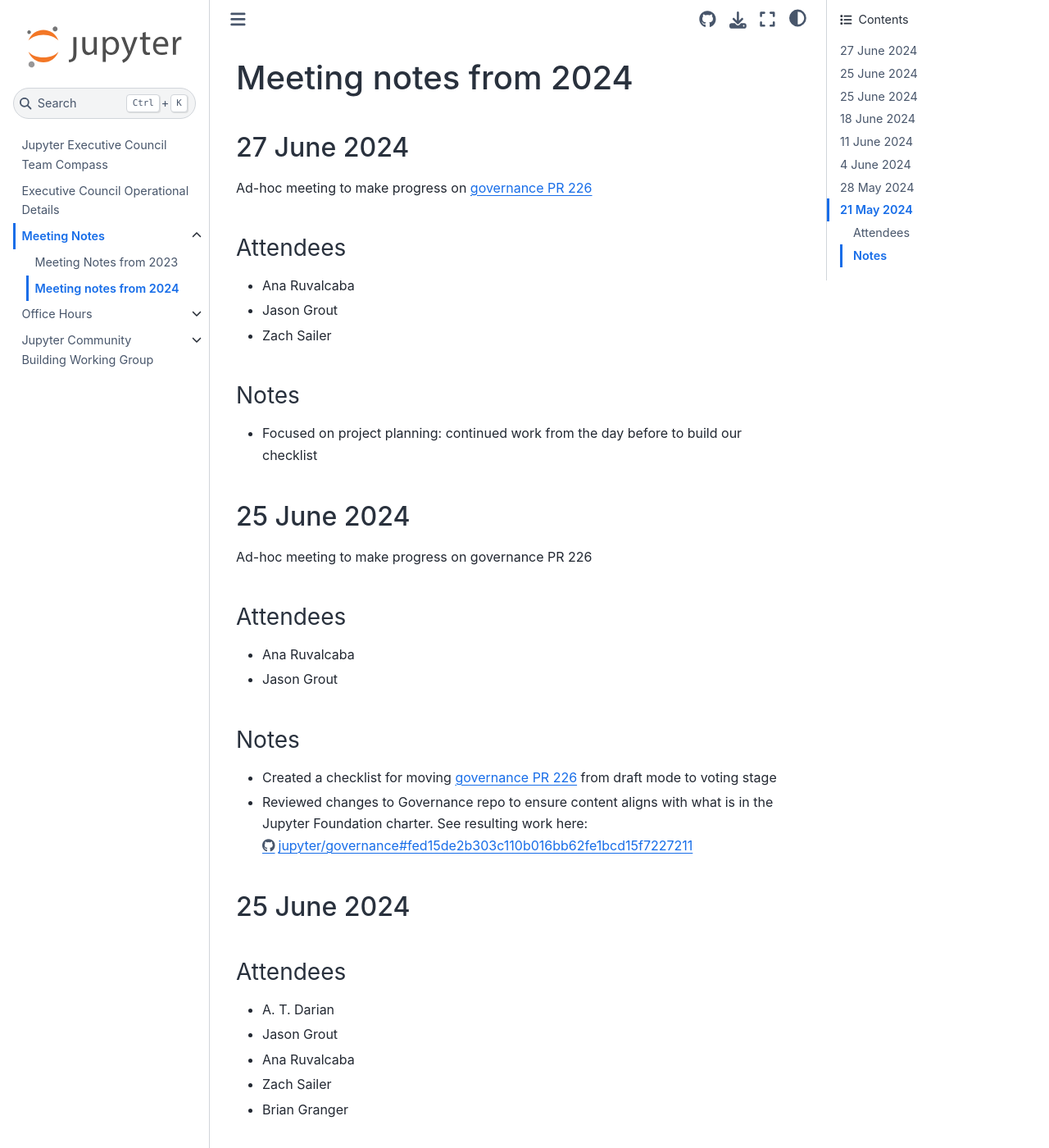
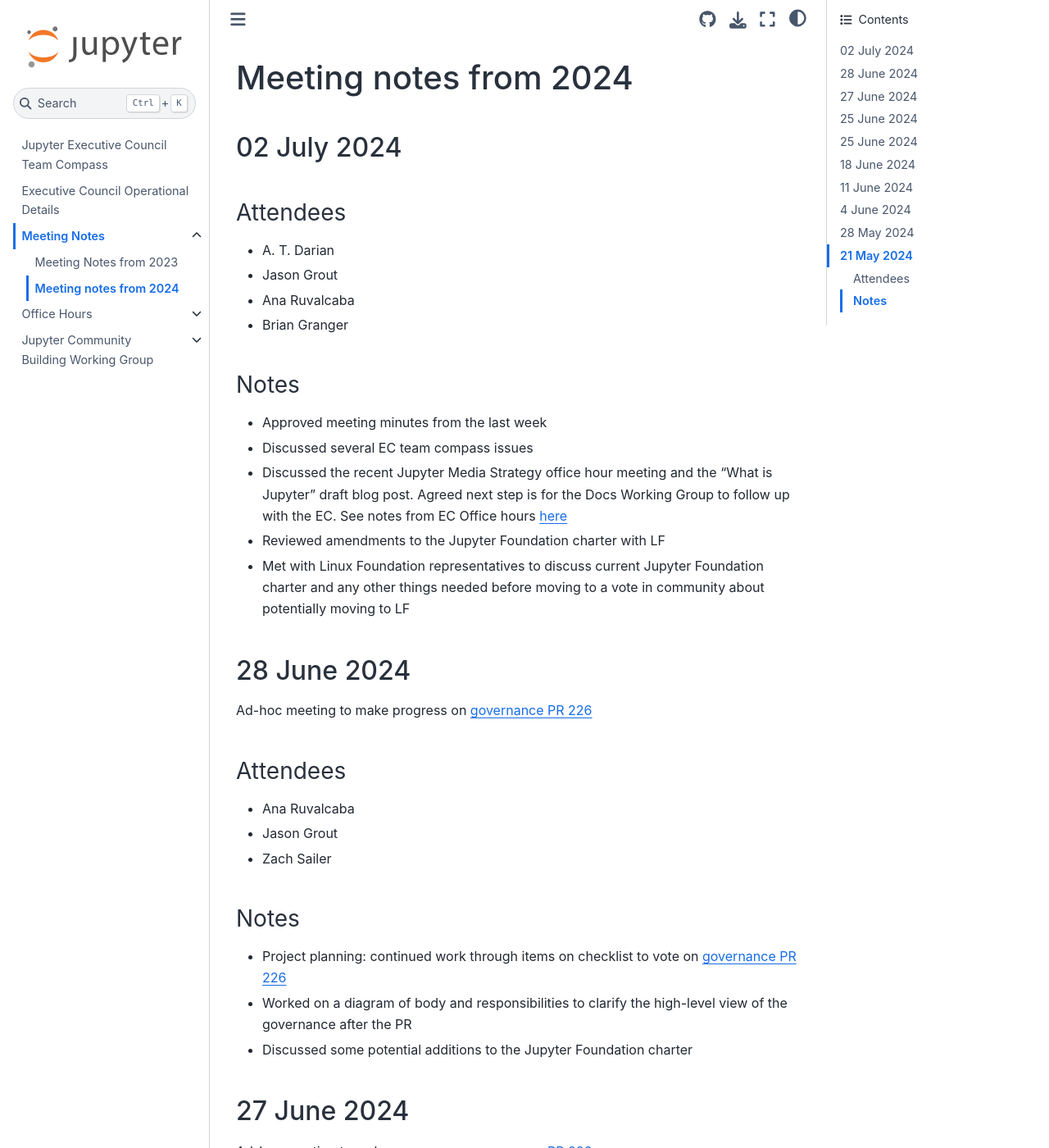
Before and after one commit to jupyter-governance/ec-team-compass, a Sphinx documentation site: the page built from docs/meeting_notes/2024.md, in a window 1280 px wide and 1400 px high. Shown: the whole window at 82% size. Built offline with Sphinx 7.4.7 and the Sphinx Book theme 1.1.4, drawn with Linux system fonts in a browser that asks for light colours.

Commit message:
Add more meeting minutes

```diff
--- a/docs/meeting_notes/2024.md
+++ b/docs/meeting_notes/2024.md
@@ -1,4 +1,34 @@
 # Meeting notes from 2024
+
+## 02 July 2024
+
+### Attendees
+* A. T. Darian
+* Jason Grout
+* Ana Ruvalcaba
+* Brian Granger
+
+### Notes
+* Approved meeting minutes from the last week
+* Discussed several EC team compass issues
+* Discussed the recent Jupyter Media Strategy office hour meeting and the "What is Jupyter" draft blog post. Agreed next step is for the Docs Working Group to follow up with the EC. See notes from EC Office hours [here](https://docs.google.com/document/d/1N5jm0VJlDUX4WK0n7Ia8Ff63RdzNYkH28PkSZPdBtUc/edit\#heading=h.hc2eqn3grpa6)
+* Reviewed amendments to the Jupyter Foundation charter with LF
+* Met with Linux Foundation representatives to discuss current Jupyter Foundation charter and any other things needed before moving to a vote in community about potentially moving to LF
+
+## 28 June 2024
+
+Ad-hoc meeting to make progress on [governance PR 226](https://github.com/jupyter/governance/pull/226)
+
+### Attendees
+* Ana Ruvalcaba
+* Jason Grout
+* Zach Sailer
+
+### Notes
+
+* Project planning: continued work through items on checklist to vote on [governance PR 226](https://github.com/jupyter/governance/pull/226)
+* Worked on a diagram of body and responsibilities to clarify the high-level view of the governance after the PR
+* Discussed some potential additions to the Jupyter Foundation charter
 
 ## 27 June 2024
 
```
